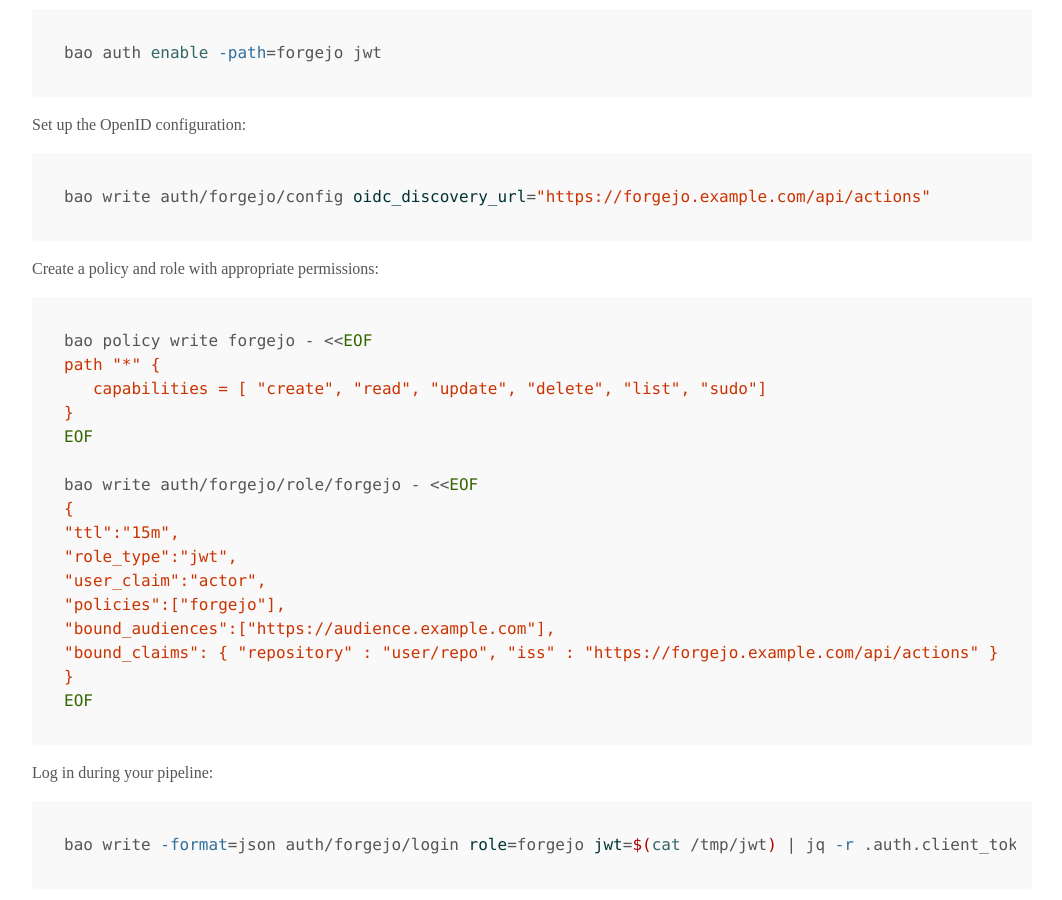
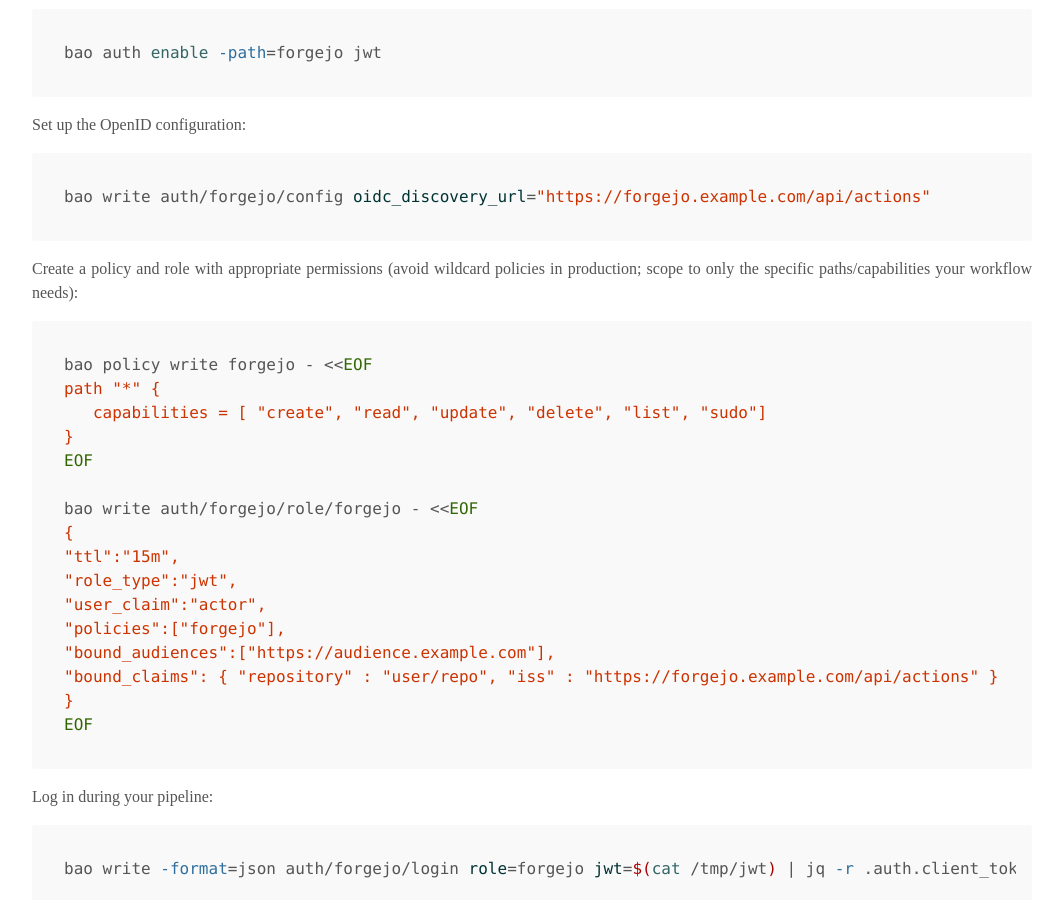
Before and after one commit to eyenx/blog, a Jekyll site: the page built from src/_posts/2026-08-26-forgejo-actions-jwt-id-tokens-for-openbao.md, in a window 1280 px wide and 900 px high, scrolled down 1106 px. Shown: the whole window, without its empty margins (108-1170 px from the left). Built offline with Jekyll 4.4.1, drawn with Linux system fonts in a browser that asks for light colours; comment, search, counter and statistics services are not loaded.

Commit message:
Potential fix for pull request finding
Co-authored-by: Copilot Autofix powered by AI <175728472+Copilot@users.noreply.github.com>

````diff
--- a/src/_posts/2026-08-26-forgejo-actions-jwt-id-tokens-for-openbao.md
+++ b/src/_posts/2026-08-26-forgejo-actions-jwt-id-tokens-for-openbao.md
@@ -44,7 +44,7 @@ Set up the OpenID configuration:
 bao write auth/forgejo/config oidc_discovery_url="https://forgejo.example.com/api/actions"
 ```
 
-Create a policy and role with appropriate permissions:
+Create a policy and role with appropriate permissions (avoid wildcard policies in production; scope to only the specific paths/capabilities your workflow needs):
 
 ```bash
 bao policy write forgejo - <<EOF
````
